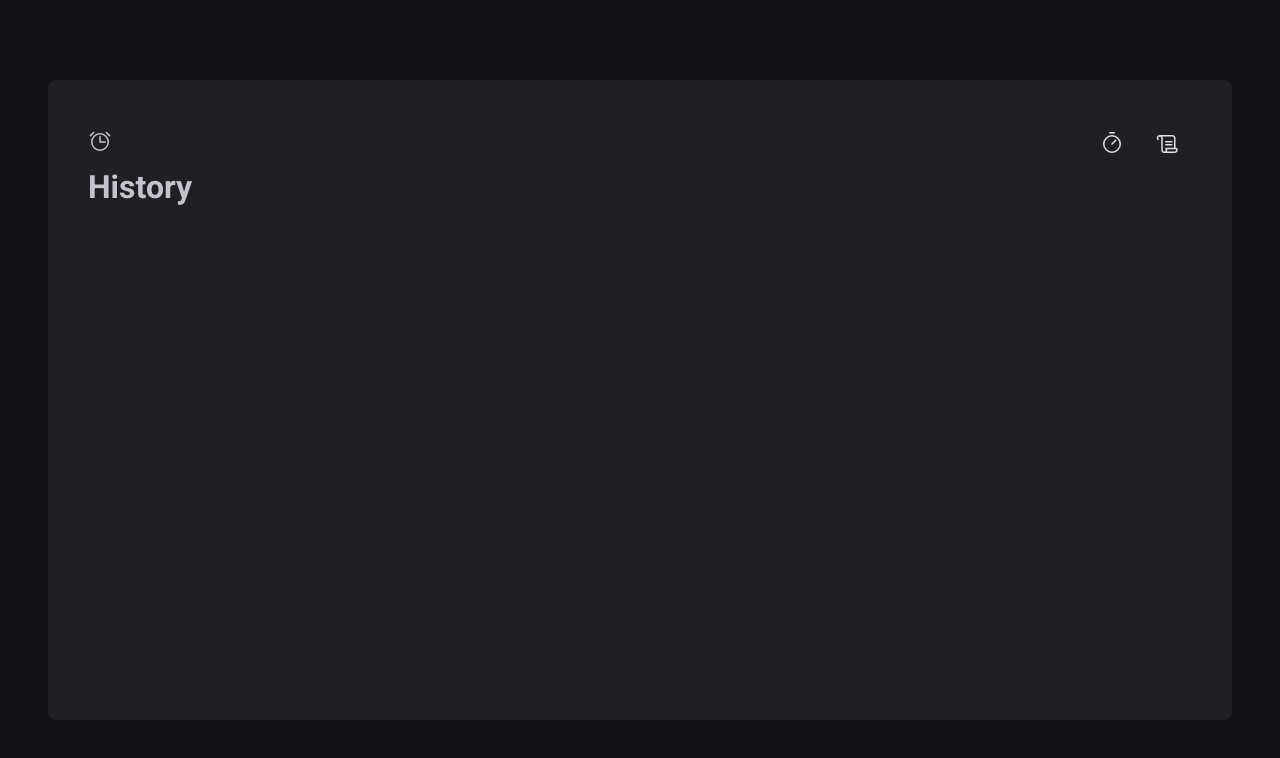
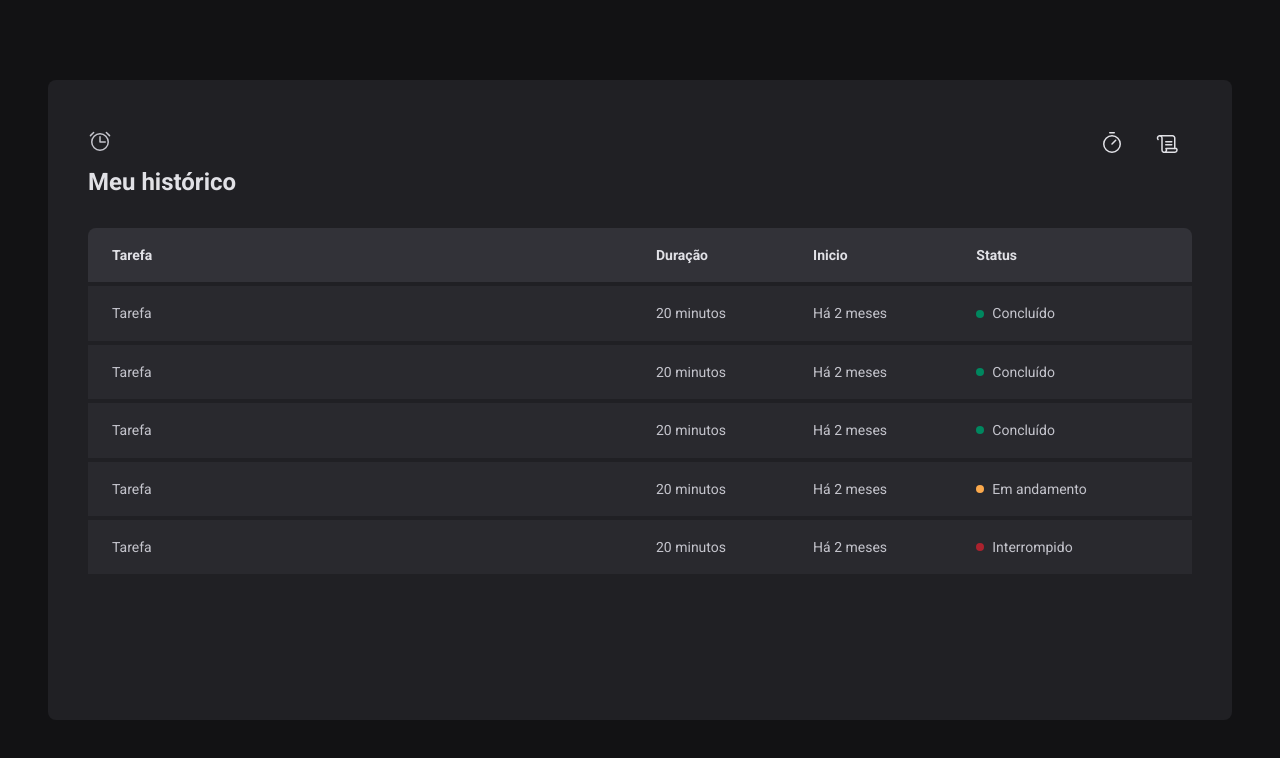
Before and after one commit to IgorAdelino/Timer, a React (Vite) app: page /history in a window 1280 px wide. Shown: the top 758 px of the page. Built offline with nearby package versions, Linux system fonts and the light colour scheme.

Commit message:
Status and history page

```diff
--- a/src/pages/History.tsx
+++ /dev/null
@@ -1,7 +0,0 @@
-export function History() {
-  return (
-    <div>
-      <h1>History</h1>
-    </div>
-  )
-}
--- /dev/null
+++ b/src/pages/History/index.tsx
@@ -0,0 +1,63 @@
+import { HistoryContainer, HistoryList, Status } from './styles'
+
+export function History() {
+  return (
+    <HistoryContainer>
+      <h1>Meu histórico</h1>
+      <HistoryList>
+        <table>
+          <thead>
+            <tr>
+              <th>Tarefa</th>
+              <th>Duração</th>
+              <th>Inicio</th>
+              <th>Status</th>
+            </tr>
+          </thead>
+          <tbody>
+            <tr>
+              <td>Tarefa</td>
+              <td>20 minutos</td>
+              <td>Há 2 meses</td>
+              <td>
+                <Status statusColor="green">Concluído</Status>
+              </td>
+            </tr>
+            <tr>
+              <td>Tarefa</td>
+              <td>20 minutos</td>
+              <td>Há 2 meses</td>
+              <td>
+                <Status statusColor="green">Concluído</Status>
+              </td>
+            </tr>
+            <tr>
+              <td>Tarefa</td>
+              <td>20 minutos</td>
+              <td>Há 2 meses</td>
+              <td>
+                <Status statusColor="green">Concluído</Status>
+              </td>
+            </tr>
+            <tr>
+              <td>Tarefa</td>
+              <td>20 minutos</td>
+              <td>Há 2 meses</td>
+              <td>
+                <Status statusColor="yellow">Em andamento</Status>
+              </td>
+            </tr>
+            <tr>
+              <td>Tarefa</td>
+              <td>20 minutos</td>
+              <td>Há 2 meses</td>
+              <td>
+                <Status statusColor="red">Interrompido</Status>
+              </td>
+            </tr>
+          </tbody>
+        </table>
+      </HistoryList>
+    </HistoryContainer>
+  )
+}
--- /dev/null
+++ b/src/pages/History/styles.ts
@@ -0,0 +1,85 @@
+import styled from 'styled-components'
+
+export const HistoryContainer = styled.main`
+  flex: 1;
+
+  display: flex;
+  flex-direction: column;
+
+  h1 {
+    font-size: 1.5rem;
+    color: ${(props) => props.theme['gray-100']};
+  }
+`
+
+export const HistoryList = styled.div`
+  flex: 1;
+  overflow: auto;
+  margin-top: 2rem;
+
+  table {
+    width: 100%;
+    border-collapse: collapse;
+    min-width: 600px;
+
+    th {
+      background-color: ${(props) => props.theme['gray-600']};
+      padding: 1rem;
+      text-align: left;
+      color: ${(props) => props.theme['gray-100']};
+      font-size: 0.875rem;
+      line-height: 1.6;
+
+      &:first-child {
+        border-top-left-radius: 8px;
+        padding-left: 1.5rem;
+      }
+
+      &:last-child {
+        border-top-right-radius: 8px;
+        padding-right: 1.5rem;
+      }
+    }
+
+    td {
+      background-color: ${(props) => props.theme['gray-700']};
+      border-top: 4px solid ${(props) => props.theme['gray-800']};
+      padding: 1rem;
+      font-size: 0.875rem;
+      line-height: 1.6;
+
+      &:first-child {
+        width: 50%;
+        padding-left: 1.5rem;
+      }
+
+      &:last-child {
+        padding-right: 1.5rem;
+      }
+    }
+  }
+`
+
+const STATUS_COLORS = {
+  yellow: 'yellow-500',
+  green: 'green-500',
+  red: 'red-500',
+} as const
+
+interface StatusProps {
+  statusColor: keyof typeof STATUS_COLORS
+}
+
+export const Status = styled.span<StatusProps>`
+  display: flex;
+  align-items: center;
+  gap: 0.5rem;
+
+  &::before {
+    content: '';
+    width: 0.5rem;
+    height: 0.5rem;
+    border-radius: 9999px;
+    background: ${(props) => props.theme[STATUS_COLORS[props.statusColor]]};
+  }
+`
--- a/src/pages/Home/index.tsx
+++ b/src/pages/Home/index.tsx
@@ -3,7 +3,10 @@ import {
   CountdownContainer,
   FormContainer,
   HomeContainer,
+  MinutesAmountInput,
   Separator,
+  StartCountDownButton,
+  TaskInput,
 } from './styles'
 
 export function Home() {
@@ -12,10 +15,27 @@ export function Home() {
       <form action="">
         <FormContainer>
           <label htmlFor="task">Vou trabalhar em </label>
-          <input id="task" />
+          <TaskInput
+            id="task"
+            list="task-suggestions"
+            placeholder="Dê um nome para o seu projeto"
+          />
+
+          <datalist id="task-suggestions">
+            <option value="Projeto 1"></option>
+            <option value="Projeto 2"></option>
+            <option value="Projeto 3"></option>
+          </datalist>
 
           <label htmlFor="minutesAmount">durante</label>
-          <input type="number" id="minutesAmount" />
+          <MinutesAmountInput
+            type="number"
+            id="minutesAmount"
+            placeholder="00"
+            step={5}
+            min={5}
+            max={60}
+          />
 
           <span>minutos.</span>
         </FormContainer>
@@ -28,10 +48,10 @@ export function Home() {
           <span>0</span>
         </CountdownContainer>
 
-        <button type="submit">
+        <StartCountDownButton disabled type="submit">
           <Play size={24} />
           Começar
-        </button>
+        </StartCountDownButton>
       </form>
     </HomeContainer>
   )
--- a/src/pages/Home/styles.ts
+++ b/src/pages/Home/styles.ts
@@ -28,6 +28,38 @@ export const FormContainer = styled.div`
   flex-wrap: wrap;
 `
 
+const baseInput = styled.input`
+  background: transparent;
+  height: 2.5rem;
+  border: 0;
+  border-bottom: 2px solid ${(props) => props.theme['gray-500']};
+  font-weight: bold;
+  font-size: 1.125rem;
+  padding: 0 0.5rem;
+  color: ${(props) => props.theme['gray-100']};
+
+  &:focus {
+    box-shadow: none;
+    border-color: ${(props) => props.theme['green-500']};
+  }
+
+  &::placeholder {
+    color: ${(props) => props.theme['gray-500']};
+  }
+`
+
+export const TaskInput = styled(baseInput)`
+  flex: 1;
+
+  &::-webkit-calendar-picker-indicator {
+    display: none !important;
+  }
+`
+
+export const MinutesAmountInput = styled(baseInput)`
+  width: 4rem;
+`
+
 export const CountdownContainer = styled.div`
   font-family: 'Roboto Mono', monospace;
   font-size: 10rem;
@@ -53,3 +85,31 @@ export const Separator = styled.div`
   display: flex;
   justify-content: center;
 `
+
+export const StartCountDownButton = styled.button`
+  width: 100%;
+  border: 0;
+  padding: 1rem;
+  border-radius: 8px;
+
+  display: flex;
+  align-items: center;
+  justify-content: center;
+
+  gap: 0.5rem;
+  font-weight: bold;
+
+  cursor: pointer;
+
+  background: ${(props) => props.theme['green-500']};
+  color: ${(props) => props.theme['gray-100']};
+
+  &:disabled {
+    opacity: 0.7;
+    cursor: not-allowed;
+  }
+
+  &:not(:disabled):hover {
+    background: ${(props) => props.theme['green-700']};
+  }
+`
```
Also changed, not shown: 1 other file (tests, documents, lock files or other folders).
